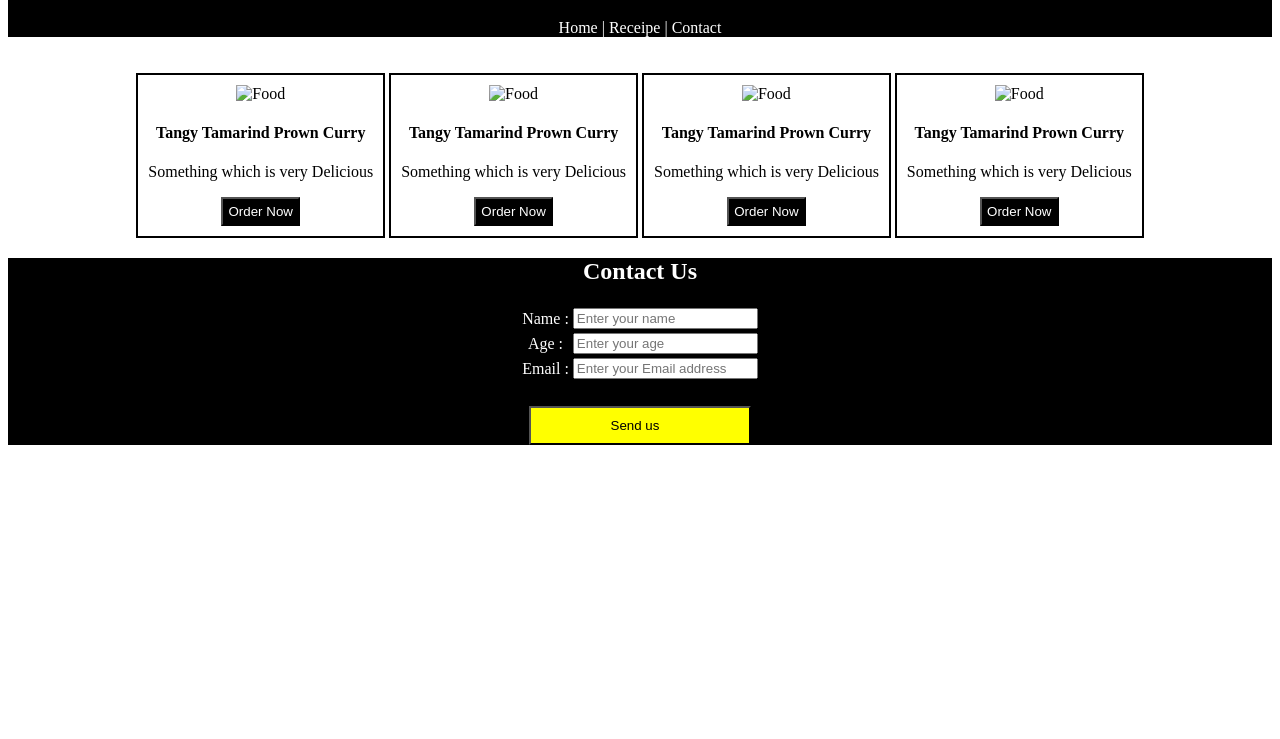
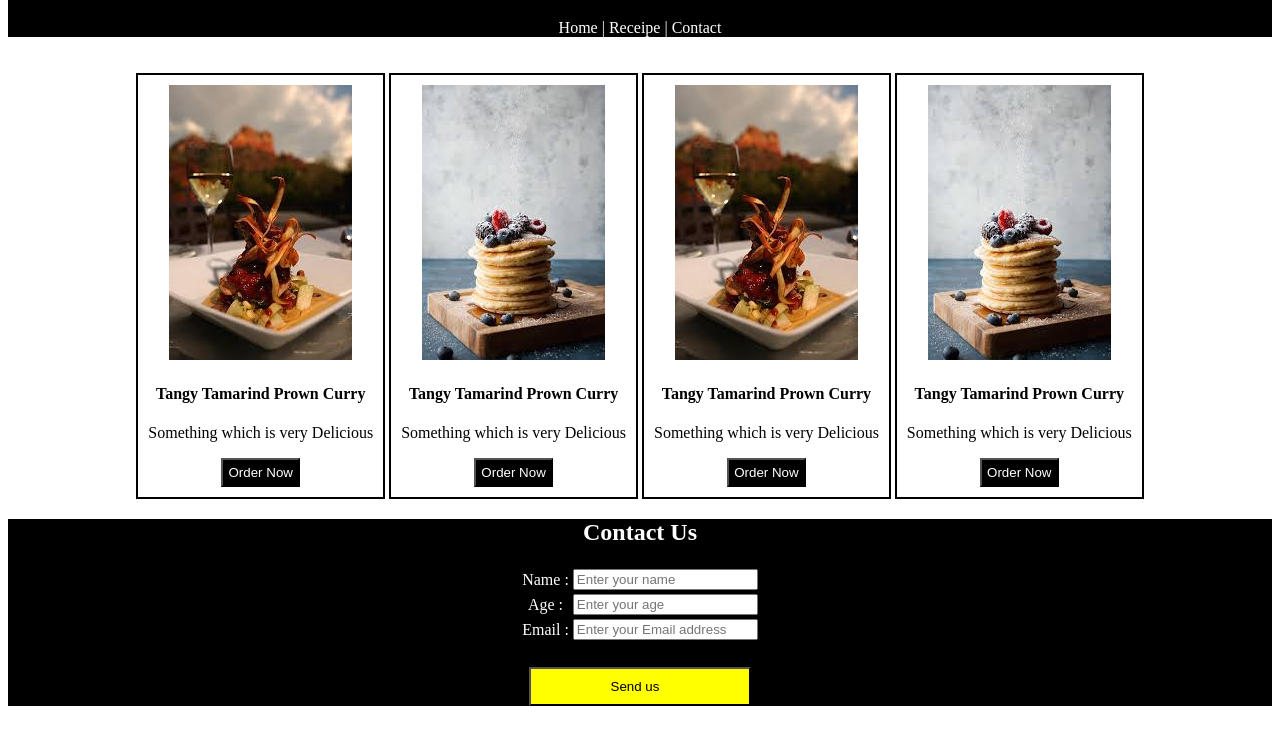
Before and after one commit to Vidhya1203/Reestar-project, a plain HTML site: page index.html in a window 1280 px wide. Shown: the part 61-800 px from the top of the page. Drawn offline with Linux system fonts and the light colour scheme.

Commit message:
Add files via upload

```diff
--- a/index.html
+++ b/index.html
@@ -17,7 +17,7 @@
 </div>
 <div class="wholebox">
 <div class="box-one">
-    <img src="food.jpg"  alt="Food">
+    <img src="./images/food.jpg"  alt="Food">
     <h4>Tangy Tamarind Prown Curry</h4>
     <p>Something which is very Delicious</p>
     <button class="order">Order Now</button>
@@ -26,21 +26,21 @@
 
 
 <div class="box-two">
-    <img src="food.jpg"  alt="Food">
+    <img src="./images/dessert.jpg"  alt="Food">
     <h4>Tangy Tamarind Prown Curry</h4>
     <p>Something which is very Delicious</p>
     <button class="order">Order Now</button>
 
 </div>
 <div class="box-three">
-    <img src="food.jpg"  alt="Food">
+    <img src="./images/food.jpg"  alt="Food">
     <h4>Tangy Tamarind Prown Curry</h4>
     <p>Something which is very Delicious</p>
     <button class="order">Order Now</button>
 
 </div >
 <div class="box-four">
-    <img src="food.jpg"  alt="Food">
+    <img src="./images/dessert.jpg"  alt="Food">
     <h4>Tangy Tamarind Prown Curry</h4>
     <p>Something which is very Delicious</p>
     <button class="order">Order Now</button>
--- a/style.css
+++ b/style.css
@@ -67,6 +67,7 @@
 
 
 }
+
 button:hover{
     background-color: green;
 }
```
Also changed, not shown: images/dessert.jpg (added), images/dosa.jpg (added), images/food.jpg (added), images/prawn.jpg (added).
